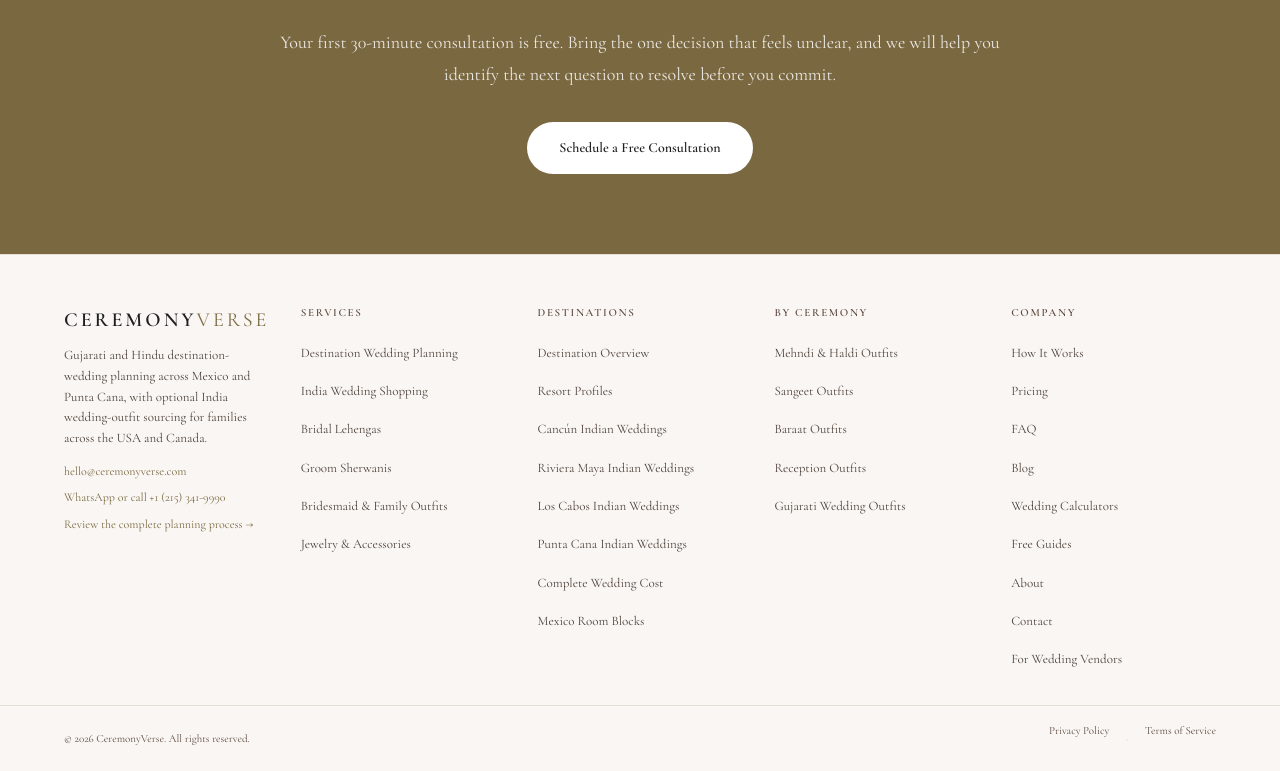
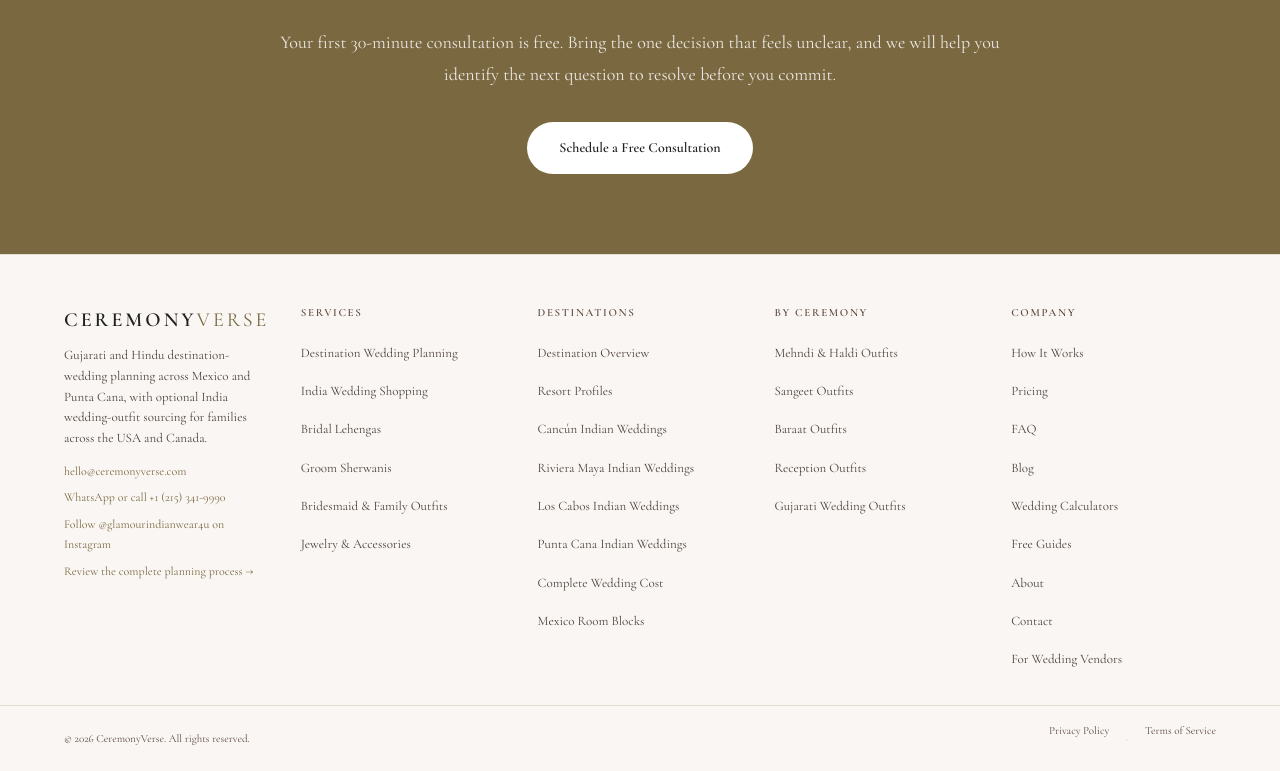
Before and after one commit to leylabernie/v0-ceremony-verse-wedding-concierge, a Next.js app: page /before-signing-indian-wedding-resort-proposal in a window 1280 px wide. Shown: the part 2960-3731 px from the top of the page. Built offline with nearby package versions, Linux system fonts and the light colour scheme.

Commit message:
Link the maintained CeremonyVerse Instagram account

```diff
--- a/components/global-footer.tsx
+++ b/components/global-footer.tsx
@@ -73,9 +73,14 @@ export function GlobalFooter() {
               <a href="https://wa.me/12153419990" target="_blank" rel="noopener noreferrer" style={{ fontSize: "12px", color: "#7a6841", textDecoration: "none" }}>
                 WhatsApp or call +1 (215) 341-9990
               </a>
-              {/* Instagram link removed per GEO/AEO blueprint entity cleanup:
-                  the profile is not actively maintained, and an inactive
-                  social link in the footer weakens entity trust signals. */}
+              <a
+                href="https://www.instagram.com/glamourindianwear4u/"
+                target="_blank"
+                rel="noopener noreferrer"
+                style={{ fontSize: "12px", color: "#7a6841", textDecoration: "none" }}
+              >
+                Follow @glamourindianwear4u on Instagram
+              </a>
               <Link href="/how-it-works/" style={{ fontSize: "12px", color: "#7a6841", textDecoration: "none" }}>
                 Review the complete planning process →
               </Link>
```
